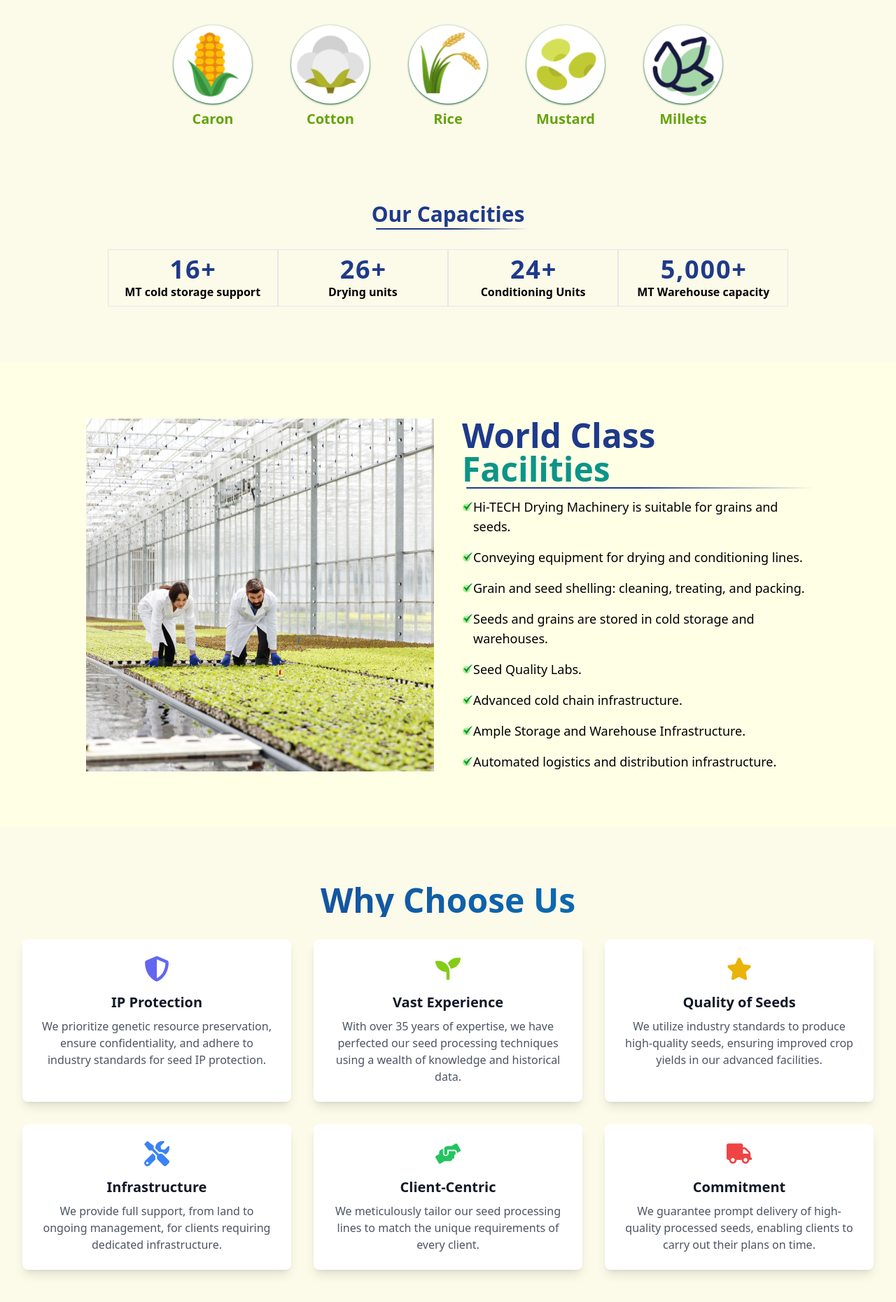
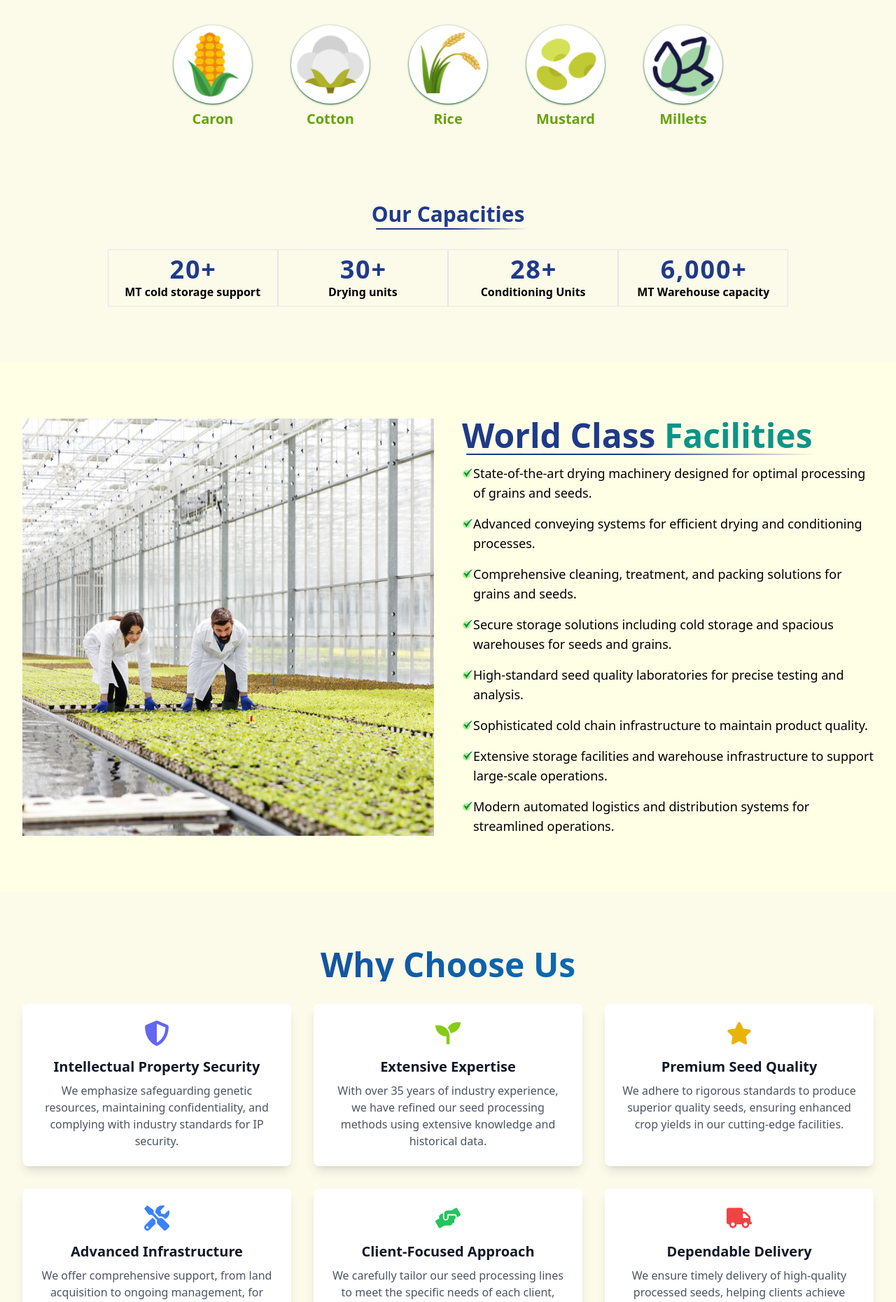
Before and after one commit to bhanudova02/rajesh-seeds, a React (Vite) app: page /seed-processing in a window 1280 px wide. Shown: the part 892-2752 px from the top of the page at 70% size. Built offline with nearby package versions, Linux system fonts and the light colour scheme.

Commit message:
new content changes added

```diff
--- a/src/components/about-us/GlobalPresenceSection.jsx
+++ b/src/components/about-us/GlobalPresenceSection.jsx
@@ -1,28 +1,29 @@
 import { globalPresenceData } from "@/lib/data";
 import { useState } from "react";
-import {  FaGlobeAmericas, FaIndustry } from "react-icons/fa";
+import { FaGlobeAmericas, FaIndustry } from "react-icons/fa";
+
 export function GlobalPresenceSection() {
     const [activeCountry, setActiveCountry] = useState('');
     return (
-        <div className="bg-gray-100 ">
+        <div className="bg-gray-100">
             <div className="w-[90%] md:max-w-7xl mx-auto py-20">
                 <div>
                     <h1 className="text-3xl md:text-5xl font-bold text-blue-800 mb-8 text-center">
-                        PSPL Global Presence
+                        RSPL Global Presence
                     </h1>
                     <div className="grid grid-cols-1 md:grid-cols-2 gap-8 mb-12">
                         <div className="bg-white rounded-lg shadow-lg p-6 transition-transform hover:scale-105">
                             <FaGlobeAmericas className="text-5xl text-blue-600 mb-4" />
                             <h2 className="text-xl md:text-2xl font-semibold mb-2">Global Reach</h2>
                             <p className="text-gray-600">
-                                PSPL has expanded its operations across multiple continents, serving farmers worldwide.
+                                RSPL has expanded its operations across multiple continents, serving farmers worldwide with innovative solutions.
                             </p>
                         </div>
                         <div className="bg-white rounded-lg shadow-lg p-6 transition-transform hover:scale-105">
                             <FaIndustry className="text-5xl text-green-600 mb-4" />
                             <h2 className="text-xl md:text-2xl font-semibold mb-2">State-of-the-Art Facilities</h2>
                             <p className="text-gray-600">
-                                Our advanced seed processing plants ensure the highest quality products for our customers.
+                                Our cutting-edge seed processing plants guarantee the highest quality products for our global clientele.
                             </p>
                         </div>
                     </div>
@@ -37,7 +38,7 @@ export function GlobalPresenceSection() {
                                     onClick={() => setActiveCountry(country.name)}
                                 >
                                     <div className="flex items-center justify-center gap-2">
-                                        <img src={country.img} alt={country.img} className="w-6 md:w-14" />
+                                        <img src={country.img} alt={country.name} className="w-6 md:w-14" />
                                         <h3 className="text-sm md:text-xl font-semibold">{country.name}</h3>
                                     </div>
                                 </button>
@@ -45,10 +46,10 @@ export function GlobalPresenceSection() {
                         </div>
                     </div>
                     <div className="bg-white rounded-lg shadow-lg p-8">
-                        <img src="/globalpresence.jpg" alt="global" className="w-full h-full" />
+                        <img src="/globalpresence.jpg" alt="Global Presence" className="w-full h-full" />
                     </div>
                 </div>
             </div>
         </div>
-    )
+    );
 }
--- a/src/components/seed-processing/DealWith.jsx
+++ b/src/components/seed-processing/DealWith.jsx
@@ -1,52 +1,55 @@
 import NumberTicker from "../magicui/number-ticker";
+
+const items = [
+  { src: "/caron_icon.png", alt: "Caron crop icon", label: "Caron" },
+  { src: "/cotton_icon.png", alt: "Cotton crop icon", label: "Cotton" },
+  { src: "/rice-_icon.png", alt: "Rice crop icon", label: "Rice" },
+  { src: "/mustard_icon.png", alt: "Mustard crop icon", label: "Mustard", hidden: "md" },
+  { src: "/millets_icon.png", alt: "Millets crop icon", label: "Millets", hidden: "md" }
+];
+
+const capacities = [
+  { value: 20, label: "MT cold storage support" },  // Updated number
+  { value: 30, label: "Drying units" },             // Updated number
+  { value: 28, label: "Conditioning Units" },       // Updated number
+  { value: 6000, label: "MT Warehouse capacity" }   // Updated number
+];
 
 export function DealWith() {
   return (
     <div className="bg-[#FCFAE9] text-black py-20">
       <div className="max-w-7xl mx-auto px-6 lg:px-8">
-                <div>
-
-
-                    <div className="pb-10 rounded-md ">
+        <div className="pb-10 rounded-md">
           <h2 className="text-center font-bold text-3xl md:text-5xl text-transparent bg-clip-text bg-gradient-to-r from-[#1E3A8A] to-sky-600 mb-8">
             We Deal With
           </h2>
           <div className="flex justify-center items-center">
             <div className="grid grid-cols-3 md:grid-cols-5 lg:grid-cols-5 gap-8 lg:gap-14">
-                                <div>
-                                    <img src="/caron_icon.png" alt="corn_logo" className="shadow shadow-green-800 rounded-full p-1 w-16 h-16 md:w-24 md:h-24 lg:w-28 lg:h-28 object-contain bg-white" />
-                                    <h2 className="mt-2 text-center font-bold text-base md:text-xl text-lime-600">Caron</h2>
+              {items.map((item, index) => (
+                <div key={index} className={item.hidden ? 'hidden md:block' : ''}>
+                  <img
+                    src={item.src}
+                    alt={item.alt}
+                    className="shadow shadow-green-800 rounded-full p-1 w-16 h-16 md:w-24 md:h-24 lg:w-28 lg:h-28 object-contain bg-white"
+                  />
+                  <h2 className="mt-2 text-center font-bold text-base md:text-xl text-lime-600">{item.label}</h2>
                 </div>
-                                <div>
-                                    <img src="/cotton_icon.png" alt="corn_logo" className="shadow shadow-green-800 rounded-full p-1 w-16 h-16 md:w-24 md:h-24 lg:w-28 lg:h-28 object-contain bg-white" />
-                                    <h2 className="mt-2 text-center font-bold text-base md:text-xl text-lime-600">Cotton</h2>
-                                </div>
-                                <div>
-                                    <img src="/rice-_icon.png" alt="corn_logo" className="shadow shadow-green-800 rounded-full p-1 w-16 h-16 md:w-24 md:h-24 lg:w-28 lg:h-28 object-contain bg-white" />
-                                    <h2 className="mt-2 text-center font-bold text-base md:text-xl text-lime-600">Rice</h2>
-                                </div>
-                                <div className="hidden md:block">
-                                    <img src="/mustard_icon.png" alt="corn_logo" className="shadow shadow-green-800 rounded-full p-1 w-16 h-16 md:w-24 md:h-24 lg:w-28 lg:h-28 object-contain bg-white" />
-                                    <h2 className="mt-2 text-center font-bold text-base md:text-xl text-lime-600">Mustard</h2>
-                                </div>
-                                <div className="hidden md:block">
-                                    <img src="/millets_icon.png" alt="corn_logo" className="shadow shadow-green-800 rounded-full p-1 w-16 h-16 md:w-24 md:h-24 lg:w-28 lg:h-28 object-contain bg-white" />
-                                    <h2 className="mt-2 text-center font-bold text-base md:text-xl text-lime-600">Millets</h2>
-                                </div>
+              ))}
             </div>
           </div>
           <div className="flex md:hidden justify-center items-center gap-6 mt-4">
-                            <div>
-                                <img src="/mustard_icon.png" alt="corn_logo" className="shadow shadow-green-800 rounded-full p-1 w-16 h-16 md:w-24 md:h-24 lg:w-28 lg:h-28 object-contain bg-white" />
-                                <h2 className="mt-2 text-center font-bold text-base md:text-xl text-lime-600">Mustard</h2>
+            {items.filter(item => item.hidden).map((item, index) => (
+              <div key={index}>
+                <img
+                  src={item.src}
+                  alt={item.alt}
+                  className="shadow shadow-green-800 rounded-full p-1 w-16 h-16 md:w-24 md:h-24 lg:w-28 lg:h-28 object-contain bg-white"
+                />
+                <h2 className="mt-2 text-center font-bold text-base md:text-xl text-lime-600">{item.label}</h2>
               </div>
-                            <div>
-                                <img src="/millets_icon.png" alt="corn_logo" className="shadow shadow-green-800 rounded-full p-1 w-16 h-16 md:w-24 md:h-24 lg:w-28 lg:h-28 object-contain bg-white" />
-                                <h2 className="mt-2 text-center font-bold text-base md:text-xl text-lime-600">Millets</h2>
+            ))}
           </div>
         </div>
-                    </div>
-
 
         <div className="mt-6 md:mt-10 lg:mt-16 rounded-md">
           <div className="flex justify-center items-center">
@@ -55,41 +58,17 @@ export function DealWith() {
             </h2>
           </div>
           <div className="grid grid-cols-1 md:grid-cols-2 lg:grid-cols-4 w-[80%] mx-auto space-y-4 md:space-y-0">
-                            <div className="flex flex-col justify-center items-center border p-2">
+            {capacities.map((capacity, index) => (
+              <div key={index} className="flex flex-col justify-center items-center border p-2">
                 <h2 className="text-[#1E3A8A] text-2xl md:text-3xl lg:text-4xl font-extrabold text-center">
-                                    <NumberTicker className="text-[#1E3A8A]" value={16} />+
+                  <NumberTicker className="text-[#1E3A8A]" value={capacity.value} />+
                 </h2>
-                                <p className="font-semibold">MT cold storage support</p>
+                <p className="font-semibold">{capacity.label}</p>
               </div>
-                            <div className="flex flex-col justify-center items-center border p-2">
-                                <h2 className="text-[#1E3A8A] text-2xl md:text-3xl lg:text-4xl font-extrabold text-center">
-                                    <NumberTicker className="text-[#1E3A8A]" value={26} />+
-                                </h2>
-                                <p className="font-semibold">Drying units</p>
-                            </div>
-
-                            <div className="flex flex-col justify-center items-center border p-2">
-                                <h2 className="text-[#1E3A8A] text-2xl md:text-3xl lg:text-4xl font-extrabold text-center">
-                                    <NumberTicker className="text-[#1E3A8A]" value={24} />+
-                                </h2>
-                                <p className="font-semibold">Conditioning Units</p>
-                            </div>
-                            <div className="flex flex-col justify-center items-center border p-2">
-                                <h2 className="text-[#1E3A8A] text-2xl md:text-3xl lg:text-4xl font-extrabold text-center">
-                                    <NumberTicker className="text-[#1E3A8A]" value={5000} />+
-                                </h2>
-                                <p className="font-semibold">MT Warehouse capacity</p>
+            ))}
           </div>
         </div>
       </div>
-
-
-
-
-
-
     </div>
-            </div>
-        </div>
-    )
+  );
 }
--- a/src/components/seed-processing/WhyChooseUs.jsx
+++ b/src/components/seed-processing/WhyChooseUs.jsx
@@ -4,33 +4,33 @@ export function WhyChooseUs() {
     const features = [
         {
             icon: <FaShieldAlt className="text-2xl md:text-4xl text-indigo-500 group-hover:text-white transition-colors duration-300" />,
-            title: 'IP Protection',
-            description: 'We prioritize genetic resource preservation, ensure confidentiality, and adhere to industry standards for seed IP protection.'
+            title: 'Intellectual Property Security',
+            description: 'We emphasize safeguarding genetic resources, maintaining confidentiality, and complying with industry standards for IP security.'
         },
         {
             icon: <FaSeedling className="text-2xl md:text-4xl text-lime-500 group-hover:text-white transition-colors duration-300" />,
-            title: 'Vast Experience',
-            description: 'With over 35 years of expertise, we have perfected our seed processing techniques using a wealth of knowledge and historical data.'
+            title: 'Extensive Expertise',
+            description: 'With over 35 years of industry experience, we have refined our seed processing methods using extensive knowledge and historical data.'
         },
         {
             icon: <FaStar className="text-2xl md:text-4xl text-yellow-500 group-hover:text-white transition-colors duration-300" />,
-            title: 'Quality of Seeds',
-            description: 'We utilize industry standards to produce high-quality seeds, ensuring improved crop yields in our advanced facilities.'
+            title: 'Premium Seed Quality',
+            description: 'We adhere to rigorous standards to produce superior quality seeds, ensuring enhanced crop yields in our cutting-edge facilities.'
         },
         {
             icon: <FaTools className="text-2xl md:text-4xl text-blue-500 group-hover:text-white transition-colors duration-300" />,
-            title: 'Infrastructure',
-            description: 'We provide full support, from land to ongoing management, for clients requiring dedicated infrastructure.'
+            title: 'Advanced Infrastructure',
+            description: 'We offer comprehensive support, from land acquisition to ongoing management, for clients needing dedicated infrastructure.'
         },
         {
             icon: <FaHandsHelping className="text-2xl md:text-4xl text-green-500 group-hover:text-white transition-colors duration-300" />,
-            title: 'Client-Centric',
-            description: 'We meticulously tailor our seed processing lines to match the unique requirements of every client.'
+            title: 'Client-Focused Approach',
+            description: 'We carefully tailor our seed processing lines to meet the specific needs of each client, ensuring personalized service.'
         },
         {
             icon: <FaTruck className="text-2xl md:text-4xl text-red-500 group-hover:text-white transition-colors duration-300" />,
-            title: 'Commitment',
-            description: 'We guarantee prompt delivery of high-quality processed seeds, enabling clients to carry out their plans on time.'
+            title: 'Dependable Delivery',
+            description: 'We ensure timely delivery of high-quality processed seeds, helping clients achieve their goals on schedule.'
         }
     ];
 
@@ -64,15 +64,15 @@ export function WhyChooseUs() {
                     <div className="mt-12 text-center">
                         <img
                             src="/SeedProcessingBottom.jpg"
-                            alt="SeedProcessingBottom"
+                            alt="Seed Processing Facilities"
                             className="rounded-lg mx-auto h-full w-full object-contain"
                         />
-                        <p className="mt-4 text-black max-w-2xl mx-auto f font-semibold bg-green-400/10 rounded-2xl p-4 ">
-                            Join thousands of satisfied customers who have chosen us for their business needs. Experience the difference of working with a team dedicated to your success.
+                        <p className="mt-4 text-black max-w-2xl mx-auto font-semibold bg-green-400/10 rounded-2xl p-4 ">
+                            Join the multitude of satisfied clients who have chosen us for their business needs. Discover the advantage of partnering with a team committed to your success.
                         </p>
                     </div>
                 </section>
             </div>
         </div>
-    )
+    );
 }
--- a/src/components/seed-processing/WorldClassFacilities.jsx
+++ b/src/components/seed-processing/WorldClassFacilities.jsx
@@ -1,31 +1,35 @@
 export function WorldClassFacilities() {
     const listData = [
-        'Hi-TECH Drying Machinery is suitable for grains and seeds.',
-        'Conveying equipment for drying and conditioning lines.',
-        'Grain and seed shelling: cleaning, treating, and packing.',
-        'Seeds and grains are stored in cold storage and warehouses.',
-        'Seed Quality Labs.',
-        'Advanced cold chain infrastructure.',
-        'Ample Storage and Warehouse Infrastructure.',
-        'Automated logistics and distribution infrastructure.'
-    ]
+        'State-of-the-art drying machinery designed for optimal processing of grains and seeds.',
+        'Advanced conveying systems for efficient drying and conditioning processes.',
+        'Comprehensive cleaning, treatment, and packing solutions for grains and seeds.',
+        'Secure storage solutions including cold storage and spacious warehouses for seeds and grains.',
+        'High-standard seed quality laboratories for precise testing and analysis.',
+        'Sophisticated cold chain infrastructure to maintain product quality.',
+        'Extensive storage facilities and warehouse infrastructure to support large-scale operations.',
+        'Modern automated logistics and distribution systems for streamlined operations.'
+    ];
+
     return (
         <div className="bg-[#FFFFE6] py-20">
             <div className="max-w-7xl mx-auto px-6 lg:px-8">
-                <div className="grid grid-cols-1 lg:grid-cols-2 gap-10 w-[85%] m-auto">
+                <div className="grid grid-cols-1 lg:grid-cols-2 gap-10 w-full m-auto">
                     <div className="relative">
                         <img src="/WorldClassFacilities.jpg" alt="WorldClassFacilities" className="lg:absolute left-0 top-0 w-full h-full object-cover" />
                     </div>
                     <div>
                         <h2 className="font-bold text-2xl md:text-5xl custom-underline">World Class <span className="text-teal-600">Facilities</span></h2>
                         <ul className="space-y-4 mt-4 text-lg font-medium">
-                           {listData.map(data=>
-                            <li key={data} className="flex items-start"><img src="/check-mark_icon.png" alt="logo" className="w-4 object-contain mt-1.5"/>{data}</li>
-                           )}
+                           {listData.map(data => (
+                               <li key={data} className="flex items-start">
+                                   <img src="/check-mark_icon.png" alt="check-mark" className="w-4 object-contain mt-1.5"/>
+                                   {data}
+                               </li>
+                           ))}
                         </ul>
                     </div>
                 </div>
             </div>
         </div>
-    )
+    );
 }
```
Also changed, not shown: src/components/about-us/OurPrestigiousClients.jsx (+5 -6 lines), src/components/about-us/PrestigiousClientsTestimonial.jsx (+3 -8 lines), src/components/about-us/VMV.jsx (+7 -7 lines). Lines whose indentation alone changed are shown as unchanged.
